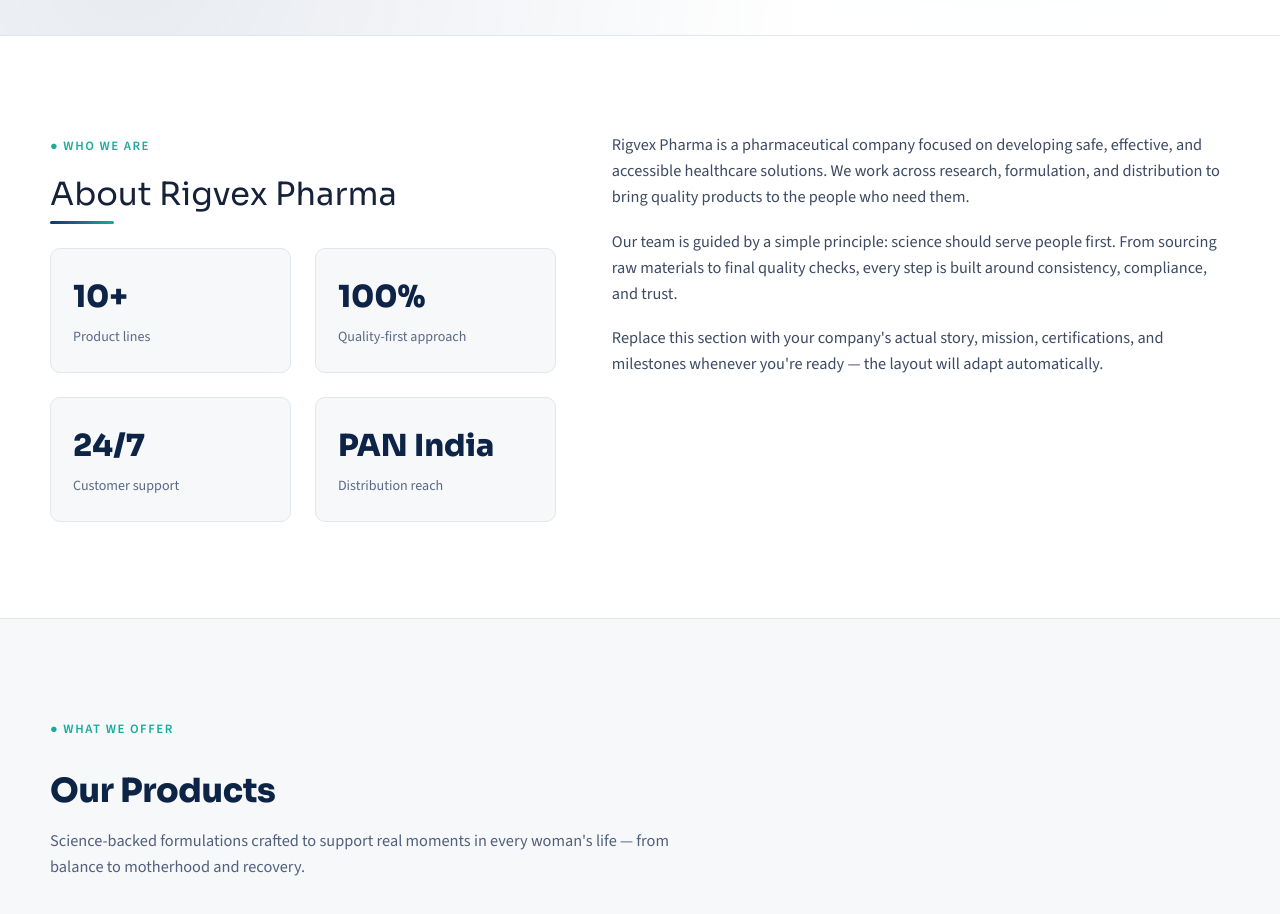
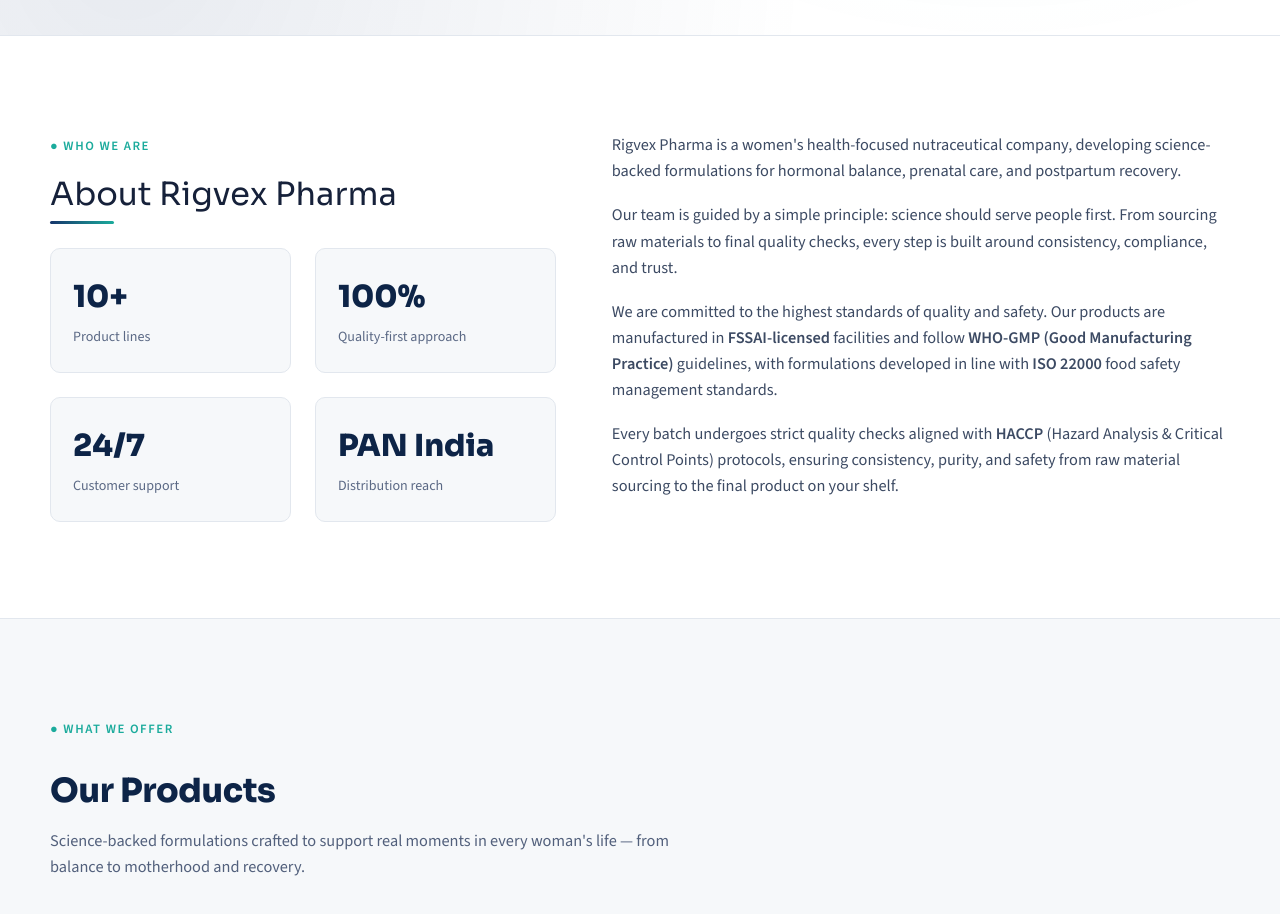
Before and after one commit to Amit-Mishra5/rigvex_pharma, a plain HTML site: page index.html in a window 1280 px wide. Shown: the part 840-1754 px from the top of the page. Drawn offline with nearby package versions, Linux system fonts and the light colour scheme.

Commit message:
New Changes

```diff
--- a/index.html
+++ b/index.html
@@ -63,9 +63,10 @@
                 </div>
             </div>
             <div class="about-copy">
-                <p> Rigvex Pharma is a pharmaceutical company focused on developing safe, effective, and accessible healthcare solutions. We work across research, formulation, and distribution to bring quality products to the people who need them.</p>
+                <p>Rigvex Pharma is a women's health-focused nutraceutical company, developing science-backed formulations for hormonal balance, prenatal care, and postpartum recovery.</p>
                 <p>Our team is guided by a simple principle: science should serve people first. From sourcing raw materials to final quality checks, every step is built around consistency, compliance, and trust.</p>
-                <p>Replace this section with your company's actual story, mission, certifications, and milestones whenever you're ready — the layout will adapt automatically.</p>
+                <p>We are committed to the highest standards of quality and safety. Our products are manufactured in <strong>FSSAI-licensed</strong> facilities and follow <strong>WHO-GMP (Good Manufacturing Practice)</strong> guidelines, with formulations developed in line with <strong>ISO 22000</strong> food safety management standards.</p>
+                <p>Every batch undergoes strict quality checks aligned with <strong>HACCP</strong> (Hazard Analysis & Critical Control Points) protocols, ensuring consistency, purity, and safety from raw material sourcing to the final product on your shelf.</p>
             </div>
         </div>
     </section>
```
